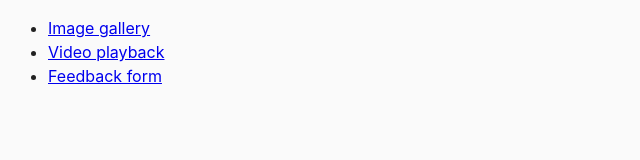
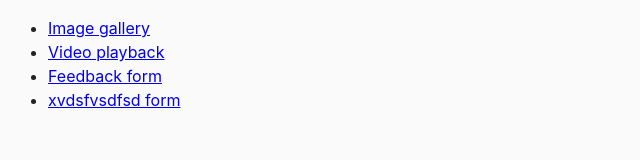
Before and after one commit to TanuhaD/goit-js-hw-08, a website built with Parcel: page src/index.html in a window 1280 px wide. Shown: the whole page, without its empty margins (0-640 px from the left). Built offline with nearby package versions, Linux system fonts and the light colour scheme.

Commit message:
change index.html

```diff
--- a/src/index.html
+++ b/src/index.html
@@ -12,6 +12,7 @@
       <li><a href="./01-gallery.html">Image gallery</a></li>
       <li><a href="./02-video.html">Video playback</a></li>
       <li><a href="./03-feedback.html">Feedback form</a></li>
+      <li><a href="./03-feedback.html">xvdsfvsdfsd form</a></li>
     </ul>
   </body>
 </html>
```
